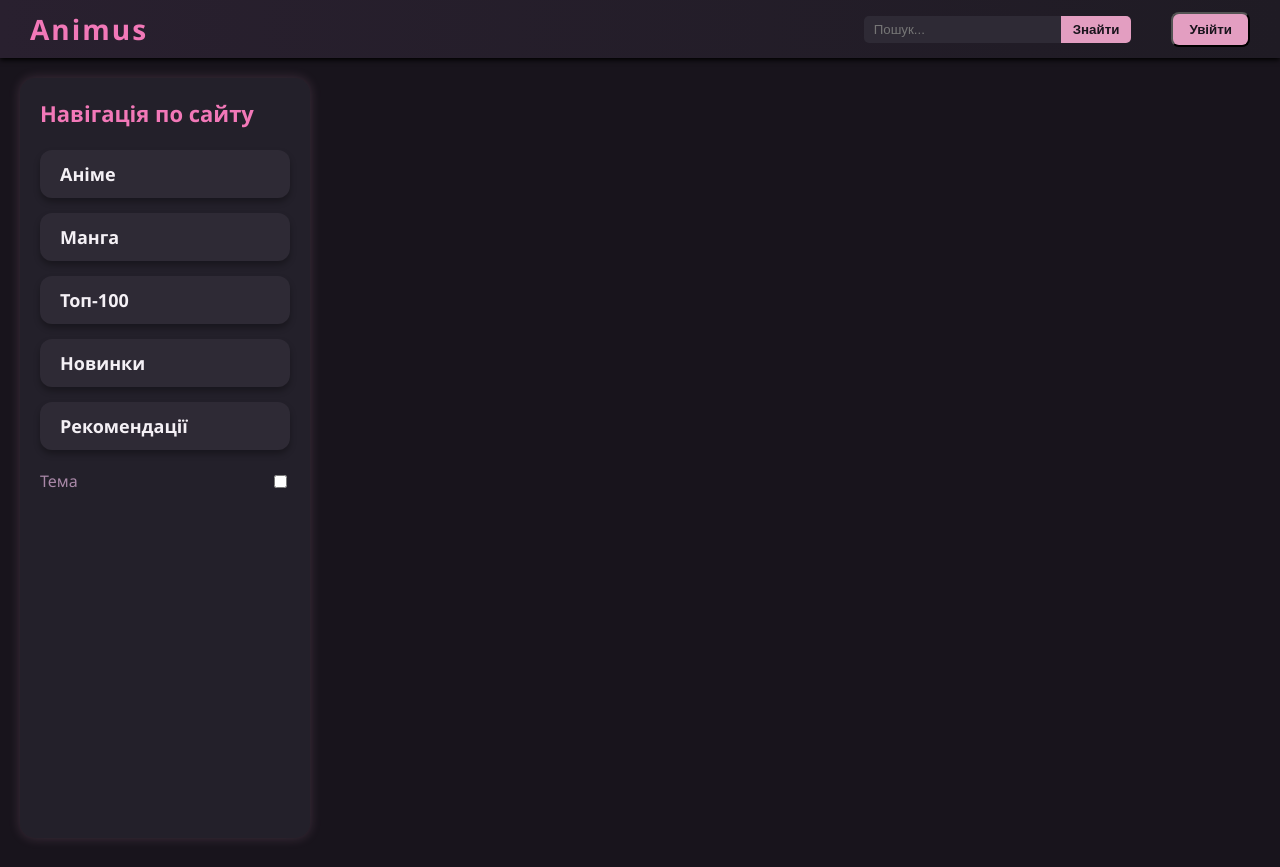
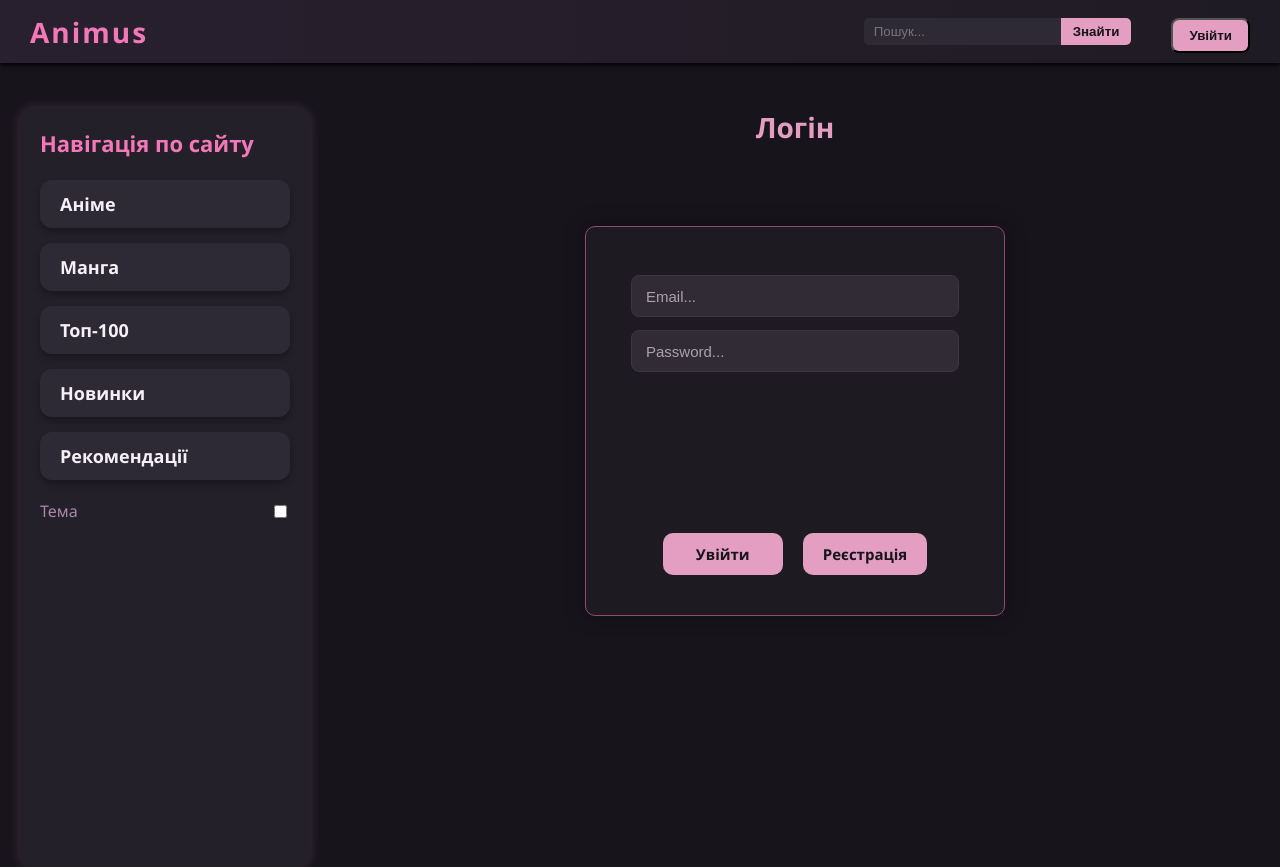
Before and after one commit to oleyuy/second-project, a Django app: page /login/ in a window 1280 px wide. Shown: the top 867 px of the page. Run offline with Django 5.2, Linux system fonts and the light colour scheme.

Commit message:
added login logic and page

```diff
--- a/home/forms.py
+++ b/home/forms.py
@@ -0,0 +1,13 @@
+from django import forms
+
+
+class Loginform(forms.Form):
+    email = forms.EmailField(widget=forms.EmailInput(attrs={'placeholder':'Email...'}))
+    password = forms.CharField(
+        widget=forms.PasswordInput(
+            attrs={'placeholder':'Password...'}))
+
+
+class RegisterForm(forms.Form):
+   None
+#дописать логику
--- a/home/models.py
+++ b/home/models.py
@@ -70,4 +70,4 @@ class MyUser(AbstractBaseUser, PermissionsMixin):
 
     # дописать менеджер
     def __str__(self):
-        return self.email
+        return self.name
--- /dev/null
+++ b/home/static/home/css/login.css
@@ -0,0 +1,152 @@
+/* ===== Страница логина ===== */
+
+header {
+    text-align: center;
+    color: #e39ec1;
+    font-size: 28px;
+    font-weight: bold;
+    margin-bottom: 25px;
+}
+
+
+/* Карточка с формой */
+form {
+    width: 420px;
+    min-height: 390px;
+
+    margin: 80px auto 0;
+    padding: 40px 45px;
+
+    box-sizing: border-box;
+
+    background-color: #1e1a22;
+    border: 1px solid #944a6e;
+    border-radius: 10px;
+
+    box-shadow: 0 0 20px rgba(0, 0, 0, 0.35);
+
+    display: flex;
+    flex-direction: column;
+    align-items: center;
+}
+
+
+/* Поля */
+form input {
+    width: 100%;
+    height: 42px;
+
+    box-sizing: border-box;
+
+    margin: 8px 0 5px;
+    padding: 0 14px;
+
+    background-color: #302b35;
+    color: #f5edf2;
+
+    border: 1px solid #3d3542;
+    border-radius: 8px;
+
+    outline: none;
+
+    font-size: 15px;
+
+    transition:
+        border-color 0.2s ease,
+        box-shadow 0.2s ease;
+}
+
+
+/* Когда нажали на поле */
+form input:focus {
+    border-color: #e39ec1;
+
+    box-shadow: 0 0 8px rgba(227, 158, 193, 0.25);
+}
+
+
+/* Placeholder */
+form input::placeholder {
+    color: #aaa2ad;
+}
+
+
+/* Ошибки Django */
+.form-error {
+    width: 100%;
+
+    box-sizing: border-box;
+
+    margin: 3px 0 8px;
+
+    color: #e39ec1;
+
+    font-size: 13px;
+}
+
+
+/* Кнопка */
+/* Кнопки */
+.form-buttons {
+    display: flex;
+    justify-content: center;
+    align-items: center;
+    gap: 20px;
+
+    margin-top: auto;
+}
+
+.form-buttons button,
+.register-btn {
+    min-width: 120px;
+    height: 42px;
+
+    padding: 0 20px;
+    box-sizing: border-box;
+
+    display: flex;
+    align-items: center;
+    justify-content: center;
+
+    background-color: #e39ec1;
+    color: #18141c;
+
+    border: none;
+    border-radius: 10px;
+
+    font-family: inherit;
+    font-size: 15px;
+    font-weight: bold;
+
+    text-decoration: none;
+
+    cursor: pointer;
+
+    transition:
+        background-color 0.2s ease,
+        transform 0.15s ease;
+}
+
+
+/* Наведение */
+.form-buttons button:hover,
+.register-btn:hover {
+    background-color: #f278b8;
+}
+
+
+/* Нажатие */
+.form-buttons button:active,
+.register-btn:active {
+    transform: scale(0.97);
+}
+
+form label {
+    width: 100%;
+    margin-top: 15px;
+    margin-bottom: 3px;
+
+    color: #e8dce4;
+    font-size: 14px;
+    font-weight: bold;
+}
--- /dev/null
+++ b/home/static/home/js/login.js
@@ -0,0 +1,13 @@
+const passwordInput = document.querySelector('#id_password');
+
+let hideTimer;
+
+passwordInput.addEventListener('input', function () {
+    clearTimeout(hideTimer);
+
+    this.type = 'text';
+
+    hideTimer = setTimeout(() => {
+        this.type = 'password';
+    }, 1000);
+});
--- a/home/templates/account/login.html
+++ b/home/templates/account/login.html
@@ -1,7 +1,37 @@
-{%extends 'home/layout.html'%}
+{% extends 'home/layout.html' %}
 {% load static %}
+
 {% block title %}Вхід на сайт{% endblock %}
-{% load static %}
-{%block content%}
 
-{%endblock%}
+{% block content %}
+
+<link rel="stylesheet" href="{% static 'home/css/login.css' %}">
+<script src="{% static 'home/js/login.js' %}" defer></script>
+
+<header>Логін</header>
+
+<form method="post" novalidate>
+    {% csrf_token %}
+
+    {{ form.email }}
+
+    {% for error in form.email.errors %}
+        <p class="form-error">{{ error }}</p>
+    {% endfor %}
+
+    {{ form.password }}
+
+    {% for error in form.password.errors %}
+        <p class="form-error">{{ error }}</p>
+    {% endfor %}
+
+    <div class="form-buttons">
+        <button type="submit">Увійти</button>
+
+        <a href="{% url 'register' %}" class="register-btn">
+            Реєстрація
+        </a>
+    </div>
+</form>
+
+{% endblock %}
--- a/home/templates/home/layout.html
+++ b/home/templates/home/layout.html
@@ -19,7 +19,7 @@
     </div>
     <!-- 👤 Профіль користувача -->
     {% if user.is_anonymous %}
-        <a href="{% url 'register' %}" ><button class="login">Увійти</button></a>
+        <a href="{% url 'login' %}" ><button class="login">Увійти</button></a>
     {% else %}
         <a href="/user_profile/" class="user-profile">
         <img src="avatar.jpg" alt="Avatar" class="avatar">
--- a/home/urls.py
+++ b/home/urls.py
@@ -6,7 +6,7 @@ urlpatterns = [
     path('user_profile/', views.user_profile, name='user_profile'),
     path('register/', views.register_view, name='register'),
     path('login/',views.login_view, name='login'),
-    path('logout/',auth_views.LogoutView.as_view(), name='logout'),
+    path('logout/',auth_views.LogoutView.as_view(next_page='home'), name='logout'),
     path('password_change/', auth_views.PasswordChangeView.as_view(), name='password_change'),
 
 ]
--- a/home/views.py
+++ b/home/views.py
@@ -4,6 +4,10 @@ from .models import Anime
 from django.contrib.auth import authenticate, login
 from django.shortcuts import redirect
 from .models import MyUser
+from .forms import Loginform
+
+
+
 # Create your views here.
 def home(request):
     animes = Anime.objects.all()
@@ -45,7 +49,7 @@ def register_view(request):
         return redirect('home')
 
     return render(request, "account/register.html")
-
+"""
 def login_view(request):
     if request.method == "POST":
         email = request.POST.get('email')
@@ -62,6 +66,32 @@ def login_view(request):
             return HttpResponse("Invalid credentials")
 
     return render(request, "account/login.html")
+"""
+def login_view(request):
+    if request.method == "POST":
+        form = Loginform(request.POST)
+
+        if form.is_valid():
+            print("Форма валидна")
+
+            email = form.cleaned_data['email']
+            password = form.cleaned_data['password']
+
+            user = authenticate(request, email=email, password=password)
+
+            print(user)
+            if user is not None:
+                login(request, user)
+                return redirect('home')
+
+        else:
+            print("Форма НЕ валидна")
+
+    else:
+        form = Loginform()
+
+    return render(request, "account/login.html", {"form": form})
+
 
 def user_profile(request):
     # This is a placeholder for user profile logic
```
Also changed, not shown: home/static/home/css/user.css (+16 -4 lines), home/templates/account/register.html (+12 -1 lines), home/templates/home/user_profile.html (+5 -4 lines), db.sqlite3.
